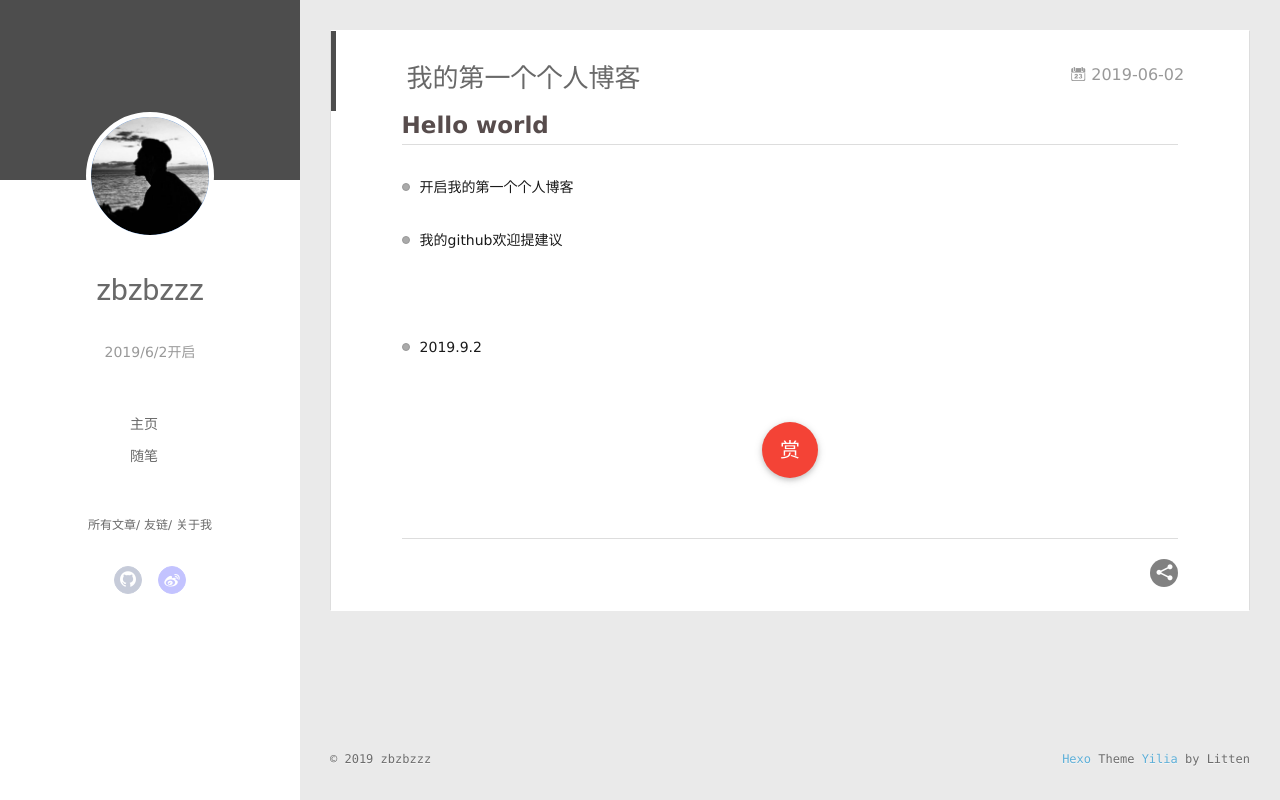
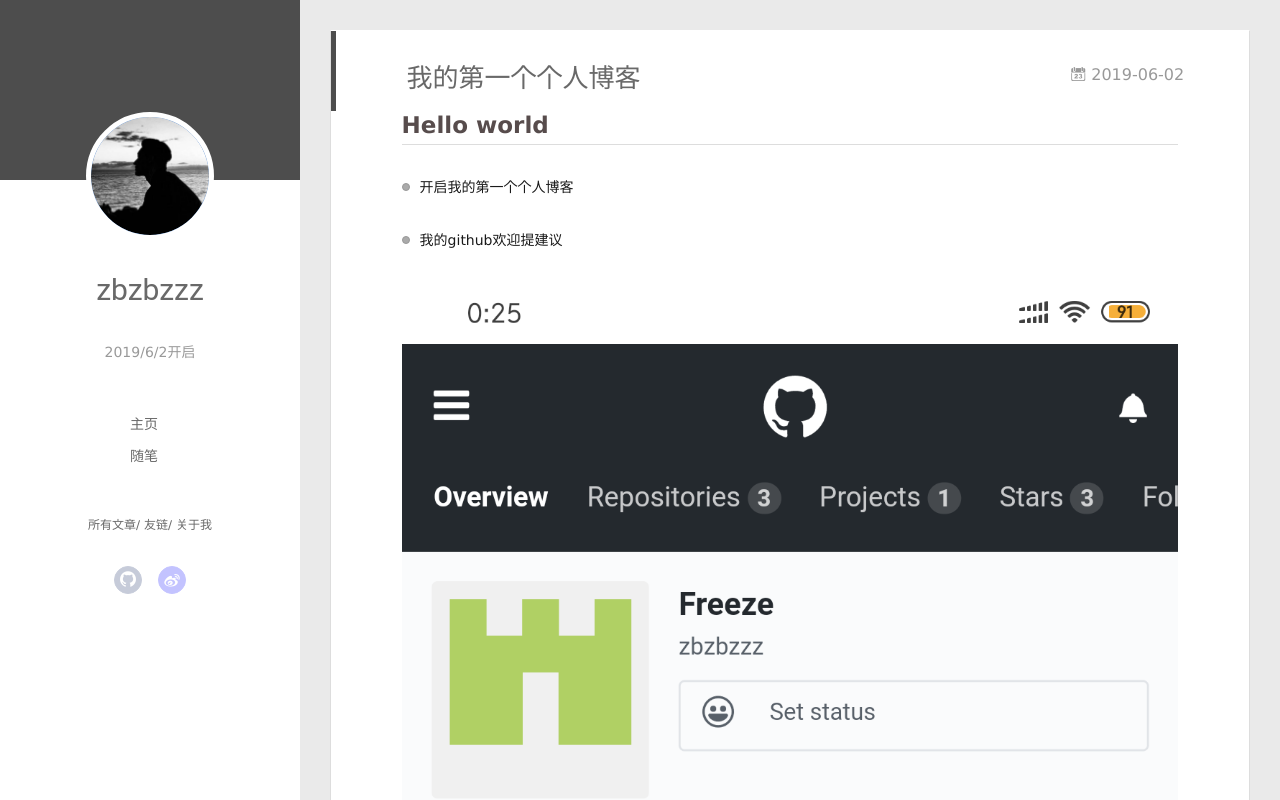
Before and after one commit to zbzbzzz/zbzbzzz.github.io, a plain HTML site: page 2019/06/02/我的第一个个人博客/index.html in a window 1280 px wide. Drawn offline with Linux system fonts and the light colour scheme; no server answers.

Commit message:
Site updated: 2019-06-02 10:39:46

```diff
--- a/2019/06/02/我的第一个个人博客/index.html
+++ b/2019/06/02/我的第一个个人博客/index.html
@@ -15,12 +15,12 @@
 <meta property="og:site_name" content="zbzbzzz的个人博客">
 <meta property="og:description" content="Hello world 开启我的第一个个人博客  我的github欢迎提建议   2019.9.2">
 <meta property="og:locale" content="zh-Hans">
-<meta property="og:image" content="http://yoursite.com/2019/06/02/我的第一个个人博客/%5Cimg%5CScreenshot_2019-06-02-00-25-54-410_com.android.br.png">
-<meta property="og:updated_time" content="2019-06-02T02:19:55.956Z">
+<meta property="og:image" content="http://yoursite.com/2019/06/02/我的第一个个人博客/Screenshot_2019-06-02-00-25-54-410_com.android.br.png">
+<meta property="og:updated_time" content="2019-06-02T02:38:19.140Z">
 <meta name="twitter:card" content="summary">
 <meta name="twitter:title" content="我的第一个个人博客">
 <meta name="twitter:description" content="Hello world 开启我的第一个个人博客  我的github欢迎提建议   2019.9.2">
-<meta name="twitter:image" content="http://yoursite.com/2019/06/02/我的第一个个人博客/%5Cimg%5CScreenshot_2019-06-02-00-25-54-410_com.android.br.png">
+<meta name="twitter:image" content="http://yoursite.com/2019/06/02/我的第一个个人博客/Screenshot_2019-06-02-00-25-54-410_com.android.br.png">
 
     <link rel="alternative" href="/atom.xml" title="zbzbzzz的个人博客" type="application/atom+xml">
 
@@ -176,7 +176,7 @@
 <li><p>开启我的第一个个人博客</p>
 </li>
 <li><p>我的github欢迎提建议</p>
-<p><img src="%5Cimg%5CScreenshot_2019-06-02-00-25-54-410_com.android.br.png" alt></p>
+<p><img src="/2019/06/02/我的第一个个人博客/Screenshot_2019-06-02-00-25-54-410_com.android.br.png" alt></p>
 </li>
 <li><p>2019.9.2</p>
 </li>
```
Also changed, not shown: index.html (+1 -1 lines), 2019/06/02/我的第一个个人博客/Screenshot_2019-06-02-00-25-54-410_com.android.br.png (added).
